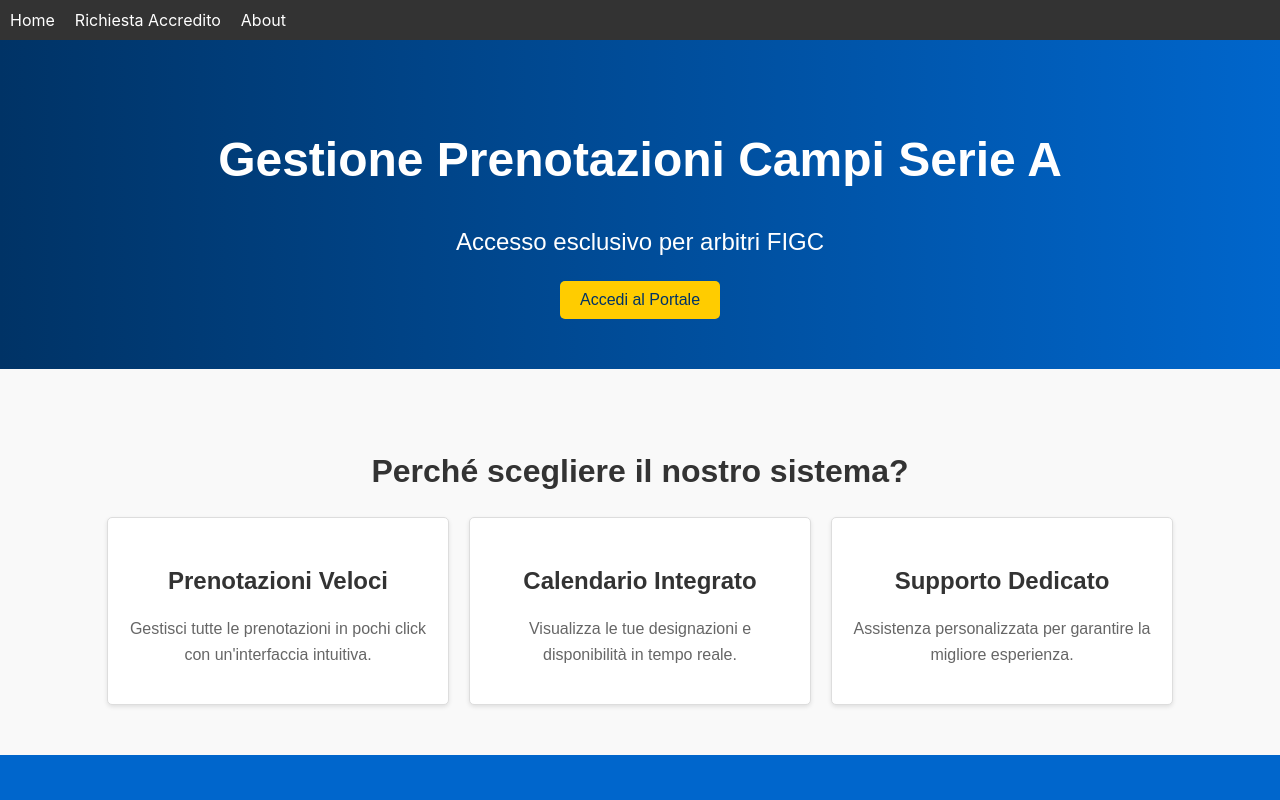
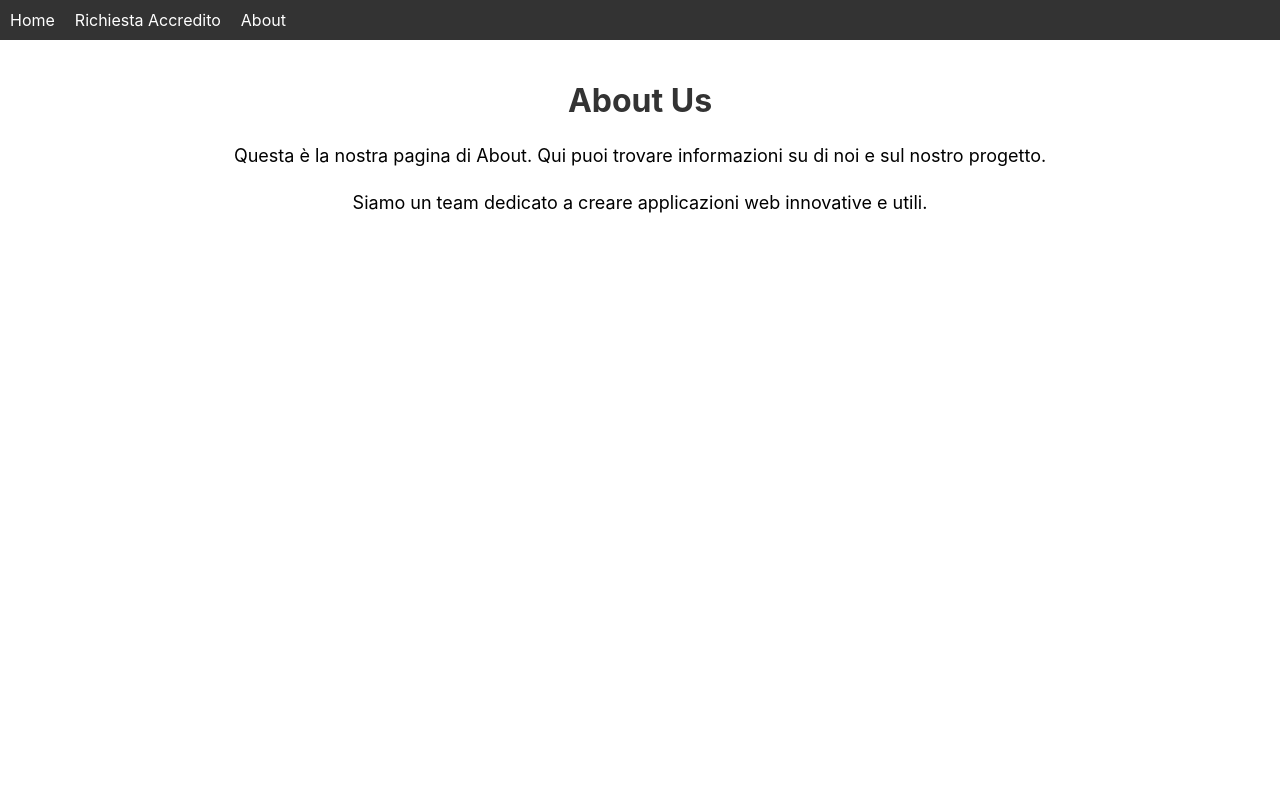
Before and after one commit to AntonioSantorsola/accreditiReactFE, a React (Create React App) app: page /about in a window 1280 px wide. Shown: the top 800 px of the page. Built offline with nearby package versions, Linux system fonts and the light colour scheme.

Commit message:
add axiis and routes nel package.json

```diff
--- a/package.json
+++ b/package.json
@@ -6,6 +6,7 @@
     "@testing-library/jest-dom": "^5.17.0",
     "@testing-library/react": "^13.4.0",
     "@testing-library/user-event": "^13.5.0",
+    "axios": "^1.7.9",
     "react": "^19.0.0",
     "react-dom": "^19.0.0",
     "react-router-dom": "^7.0.2",
--- a/src/App.js
+++ b/src/App.js
@@ -1,34 +1,15 @@
-import logo from './logo.svg';
 import './App.css';
 import Navbar from './components/navbar/Navbar';
 import { BrowserRouter } from 'react-router-dom'; // Importa BrowserRouter
-import AccreditoForm from './components/accreditoForm/AccreditoForm';
-import HomePage from './components/pages/Homepage'
+import AppRoutes from './AppRoutes';
 
 
 function App() {
   return (
     <BrowserRouter>
       <Navbar />
-      <HomePage></HomePage>
-      {/* Inizio del commento
-      <div className="App">
-        <header className="App-header">
-          <img src={logo} className="App-logo" alt="logo" />
-          <p>
-            Edit <code>src/App.js</code> and save to reload.
-          </p>
-          <a
-            className="App-link"
-            href="https://reactjs.org"
-            target="_blank"
-            rel="noopener noreferrer"
-          >
-            Learn React
-          </a>
-        </header>
-      </div>
-      Fine del commento */}
+      <AppRoutes />
+      {/* Commenti */}
     </BrowserRouter>
   );
 }
--- /dev/null
+++ b/src/AppRoutes.js
@@ -0,0 +1,20 @@
+// src/AppRoutes.js
+import React from 'react';
+import { Route, Routes } from 'react-router-dom';
+import AccreditoForm from './components/accreditoForm/AccreditoForm';
+import HomePage from './components/pages/homepage/Homepage';
+import About from './components/pages/about/About';
+import NotFound from './components/pages/notFound/NotFound';
+
+const AppRoutes = () => {
+    return (
+        <Routes>
+            <Route path="/" element={<HomePage />} />
+            <Route path="/accredito" element={<AccreditoForm />} />
+            <Route path="/about" element={<About />} />
+            <Route path="*" element={<NotFound />} /> {/* Rotta per le pagine non trovate */}
+        </Routes>
+    );
+};
+
+export default AppRoutes;
--- /dev/null
+++ b/src/components/pages/about/About.css
@@ -0,0 +1,14 @@
+/* src/components/pages/About.css */
+.about-container {
+    padding: 20px;
+    text-align: center;
+}
+
+.about-container h1 {
+    color: #333;
+}
+
+.about-container p {
+    font-size: 18px;
+    line-height: 1.6;
+}
--- /dev/null
+++ b/src/components/pages/about/About.js
@@ -0,0 +1,19 @@
+// src/components/pages/About.js
+import React from 'react';
+import './About.css'; // Se desideri aggiungere stili personalizzati
+
+const About = () => {
+    return (
+        <div className="about-container">
+            <h1>About Us</h1>
+            <p>
+                Questa è la nostra pagina di About. Qui puoi trovare informazioni su di noi e sul nostro progetto.
+            </p>
+            <p>
+                Siamo un team dedicato a creare applicazioni web innovative e utili.
+            </p>
+        </div>
+    );
+};
+
+export default About;
--- /dev/null
+++ b/src/components/pages/notFound/NotFound.css
@@ -0,0 +1,14 @@
+/* src/components/pages/NotFound.css */
+.not-found-container {
+    padding: 20px;
+    text-align: center;
+}
+
+.not-found-container h1 {
+    color: red;
+}
+
+.not-found-container p {
+    font-size: 18px;
+    line-height: 1.6;
+}
--- /dev/null
+++ b/src/components/pages/notFound/NotFound.js
@@ -0,0 +1,17 @@
+// src/components/pages/NotFound.js
+import React from 'react';
+import './NotFound.css'; // Se desideri aggiungere stili personalizzati
+
+const NotFound = () => {
+    return (
+        <div className="not-found-container">
+            <h1>404 - Pagina Non Trovata</h1>
+            <p>
+                Ci scusiamo, ma la pagina che stai cercando non esiste.
+                Controlla l'URL e riprova.
+            </p>
+        </div>
+    );
+};
+
+export default NotFound;
```
Also changed, not shown: src/components/pages/homepage/Homepage.css (renamed from src/components/pages/Homepage.css), src/components/pages/homepage/Homepage.js (renamed from src/components/pages/Homepage.js), 1 other file (tests, documents, lock files or other folders).
